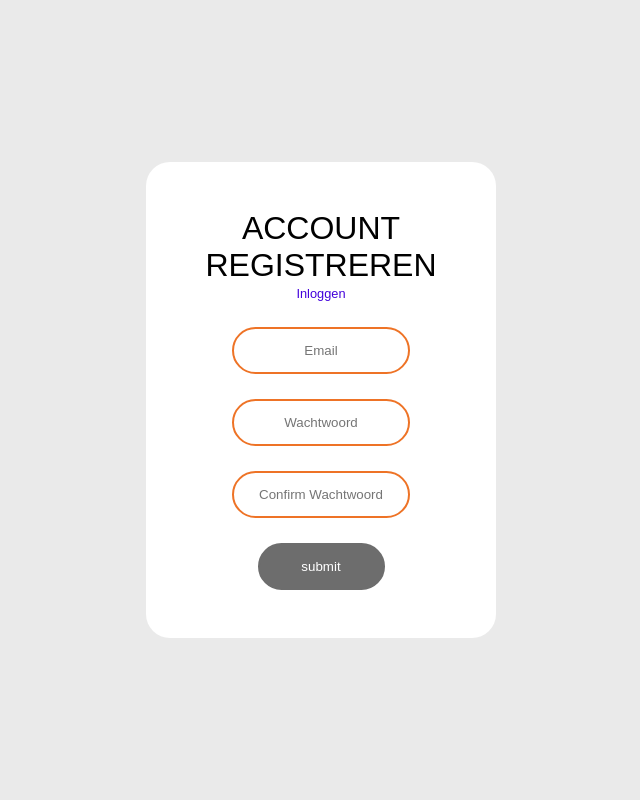
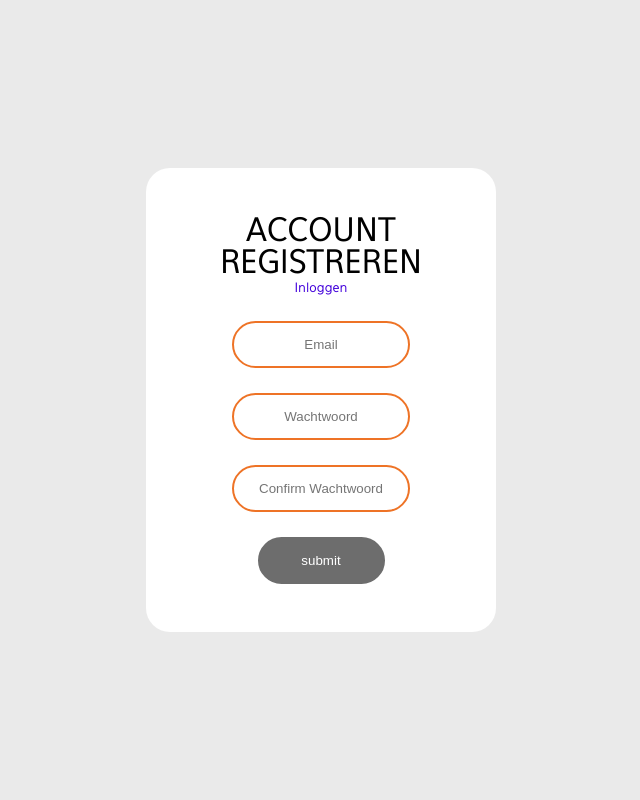
Before and after one commit to oscarlemstra/roc-dev-project, a PHP site: page /pages/signup in a window 1280 px wide. Shown: the whole page, without its empty margins (319-959 px from the left). Run offline with PHP 8.4, Linux system fonts and the light colour scheme; some web fonts are replaced.

Commit message:
fixed typos and style WIP

```diff
--- a/pages/totp-login/index.php
+++ b/pages/totp-login/index.php
@@ -1,6 +1,7 @@
 <?php
 
 session_start();
+$_SESSION['email'] = "user@email.com";
 
 use Google\Authenticator\GoogleAuthenticator;
 require_once "../../vendor/autoload.php";
--- a/styles/login-signup-style.css
+++ b/styles/login-signup-style.css
@@ -8,7 +8,8 @@ used for:
 - login
 - signup
 
-Path:
+P    <link rel="stylesheet" href="../../styles/login-signup-style.css">
+th:
 ../pages/login/index.php
 ../pages/signup/index.php
 
@@ -17,9 +18,9 @@ Path:
 
 @font-face {
     font-family: 'eau';
-    src: url('../font/eau.woff2') format('woff2'),
-         url('../font/eau.woff') format('woff'),
-         url('../font/eau.ttf')  format('truetype');
+    src: url('../fonts/eau.woff2') format('woff2'),
+         url('../fonts/eau.woff') format('woff'),
+         url('../fonts/eau.ttf')  format('truetype');
 }
 
 * {
@@ -27,7 +28,7 @@ Path:
     padding: 0;
     box-sizing: border-box;
 
-    --unfocused-color: rgba(238, 115, 38);
+    --unfocused-color: rgb(238, 115, 38);
     --focused-color: #ee7326;
 
     --error-background: #ec6666;
@@ -67,7 +68,7 @@ form h1 {
     font-weight: 500;
 }
 
-form a {
+a {
     text-decoration: none;
     color: rgb(66, 0, 219);
     font-size: 80%;
```
Also changed, not shown: pages/totp-recovery-codes/index.php (+8 -5 lines), pages/totp-recovery/index.php (+13 -11 lines), pages/totp-signup/index.php (+9 -9 lines), php/signup_handler.php (+4 -4 lines).
